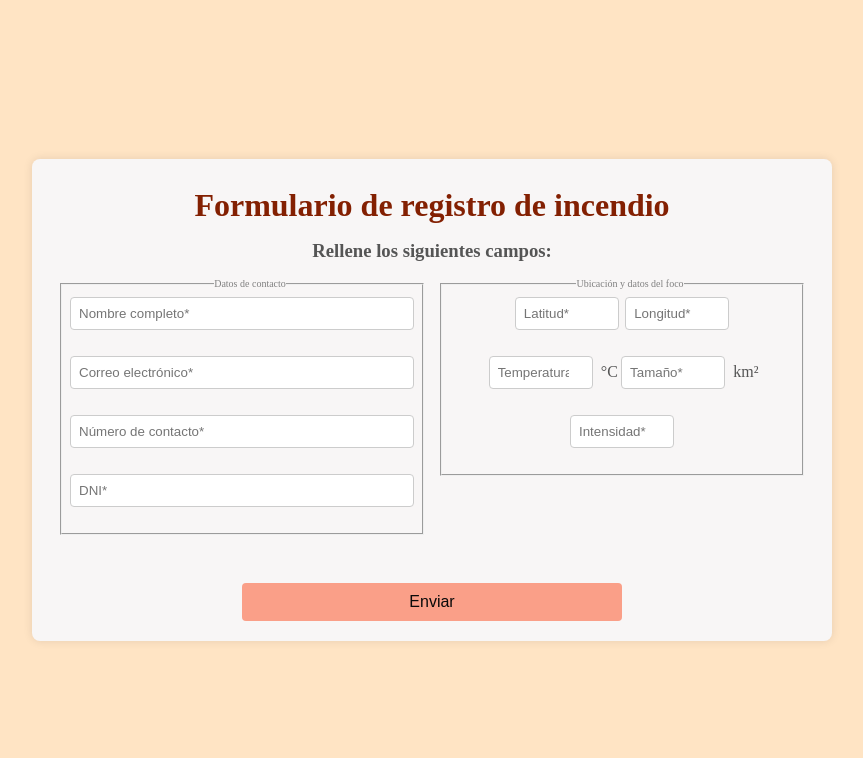
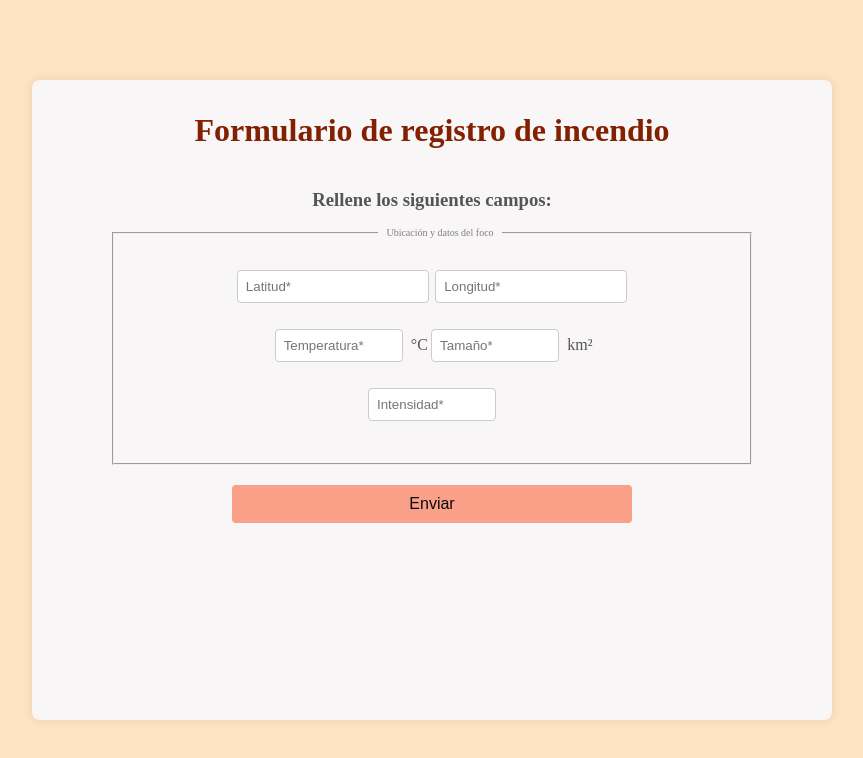
Before and after one commit to polfarre/FireWatch-Frontend, a React (Vite) app: page /registro in a window 1280 px wide. Shown: the top 758 px of the page, without its empty margins (208-1071 px from the left). Built offline with nearby package versions, Linux system fonts and the light colour scheme.

Commit message:
cambiar formulario

```diff
--- a/src/pages/registro/Registro.jsx
+++ b/src/pages/registro/Registro.jsx
@@ -3,10 +3,6 @@ import "./registro.css";
 
 const Registro = () => {
   const [formData, setFormData] = useState({
-    nombre: "",
-    correo: "",
-    contacto: "",
-    dni: "",
     latitud: "",
     longitud: "",
     temperatura: "",
@@ -23,10 +19,6 @@ const Registro = () => {
   const handleSubmit = (e) => {
     e.preventDefault();
     const {
-      nombre,
-      correo,
-      contacto,
-      dni,
       latitud,
       longitud,
       temperatura,
@@ -56,53 +48,6 @@ const Registro = () => {
       <form className="form" onSubmit={handleSubmit}>
         <h1 className="formTitle">Formulario de registro de incendio</h1>
         <h3 className="formSubtitle">Rellene los siguientes campos:</h3>
-        <div className="columns">
-          <div className="column">
-            <fieldset>
-              <legend>Datos de contacto</legend>
-              <div className="registContainer">
-                <input
-                  type="text"
-                  name="nombre"
-                  className="inputRegist"
-                  placeholder="Nombre completo*"
-                  value={formData.nombre}
-                  onChange={handleChange}
-                />
-              </div>
-              <div className="registContainer">
-                <input
-                  type="email"
-                  name="correo"
-                  className="inputRegist"
-                  placeholder="Correo electrónico*"
-                  value={formData.correo}
-                  onChange={handleChange}
-                />
-              </div>
-              <div className="registContainer">
-                <input
-                  type="tel"
-                  name="contacto"
-                  className="inputRegist"
-                  placeholder="Número de contacto*"
-                  value={formData.contacto}
-                  onChange={handleChange}
-                />
-              </div>
-              <div className="registContainer">
-                <input
-                  type="text"
-                  name="dni"
-                  className="inputRegist"
-                  placeholder="DNI*"
-                  value={formData.dni}
-                  onChange={handleChange}
-                />
-              </div>
-            </fieldset>
-          </div>
-          <div className="column">
           <fieldset>
             <legend>Ubicación y datos del foco</legend>
             <div className="registContainer">
@@ -154,10 +99,6 @@ const Registro = () => {
               />
             </div>
           </fieldset>
-          </div>
-        </div>
-
-        {/* Notificación */}
         {showNotification && (
           <div className="notification">
             <article>
@@ -166,7 +107,6 @@ const Registro = () => {
           </div>
         )}
 
-        {/* Botón de Enviar */}
         <button className="registButton" type="submit">
           Enviar
         </button>
--- a/src/pages/registro/registro.css
+++ b/src/pages/registro/registro.css
@@ -4,7 +4,7 @@
 
 .formTitle {
     color: #832002;
-    margin: 0.5rem;
+    margin: 2rem;
 }
 
 .formSubtitle {
@@ -29,13 +29,14 @@
     justify-content: center;
     min-height: 100vh;
     background-color: bisque;
-    padding: 20px;
+    padding: 0px;
 }
 
 .form {
     width: 80%;
     max-width: 800px;
-    padding: 20px;
+    height: 80vh;
+    padding: 0px;
     background-color: #f8f6f6;
     border-radius: 8px;
     box-shadow: 0 0 10px rgba(0, 0, 0, 0.1);
@@ -45,11 +46,9 @@
     text-align: center;
 }
 
-.columns {
-    display: flex;
-    width: 100%;
-    justify-content: space-between;
-    margin-bottom: 20px;
+fieldset{
+    width: 80%;
+    padding:1rem 2rem;
 }
 
 .column {
@@ -105,12 +104,12 @@
 }
 
 .inputRegist.coord{
-    width: 6.5rem;
+    width: 12rem;
     margin-inline: 0.2rem;
 }
 
 .dates {
-    width: 6.5rem;
+    width: 8rem;
     margin-inline: 0.2rem;
 }
 
@@ -118,6 +117,7 @@ legend {
     color: gray;
     font-size: x-small;
     margin: 0.5rem;
+    padding: 0.5rem;
 }
 
 @media (max-width: 768px) {
```
Lines whose indentation alone changed are shown as unchanged.
